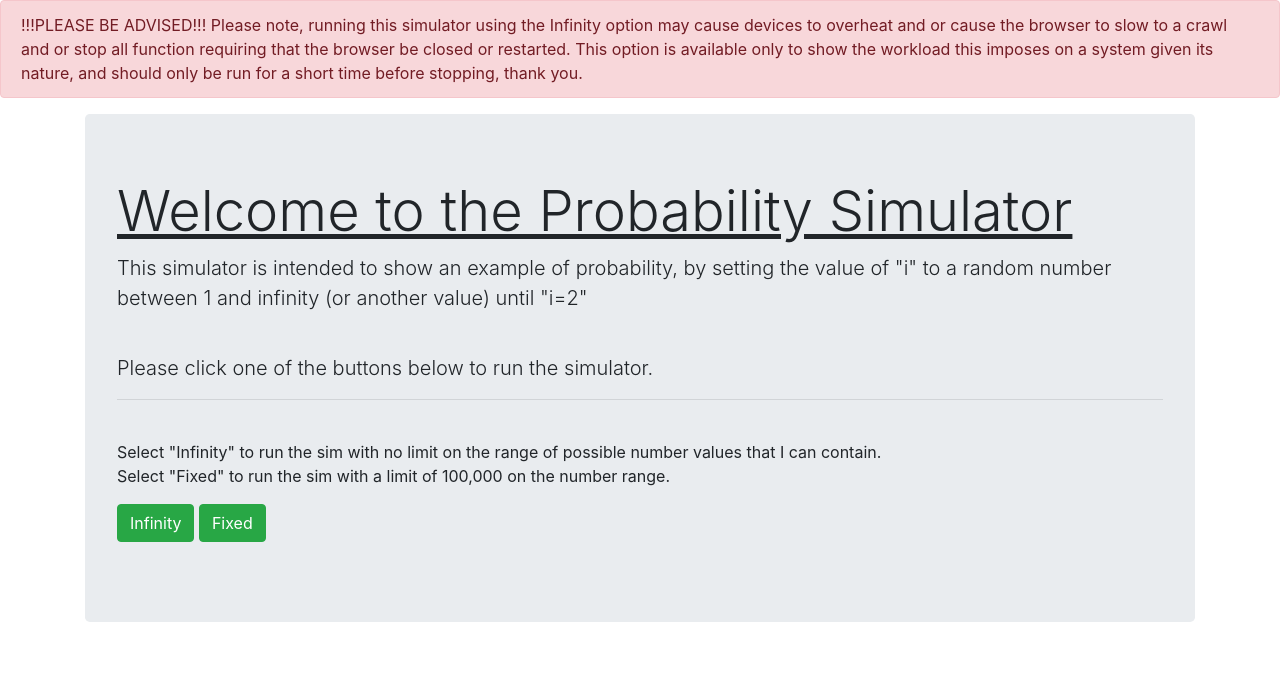
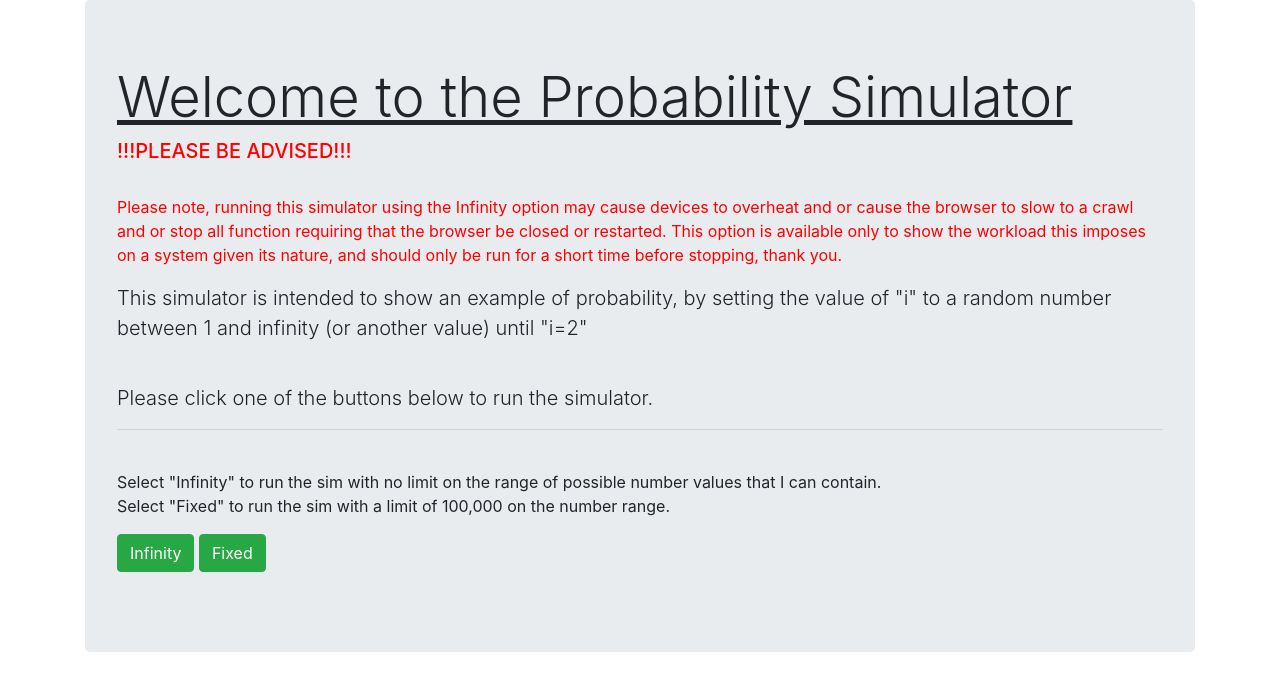
Before and after one commit to brando5393/probability-simulator, a plain HTML site: page index.html in a window 1280 px wide. Drawn offline with nearby package versions, Linux system fonts and the light colour scheme.

Commit message:
reworked notice and put in needed CSS

```diff
--- a/index.html
+++ b/index.html
@@ -13,17 +13,18 @@
 </head>
 
 <body>
-    <div class="alert alert-danger" role="alert">
-        !!!PLEASE BE ADVISED!!!
-        Please note, running this simulator using the Infinity option may cause devices to overheat and or cause the
-        browser to slow to a crawl and or stop all function requiring that the browser be closed or restarted. This
-        option is available only to show the workload this imposes on a system given its nature, and should only be run
-        for a short time before stopping, thank you.
-    </div>
     <div class="container">
         <header>
             <div class="jumbotron">
                 <h1 class="display-4">Welcome to the Probability Simulator</h1>
+                <div class="notice">
+                        <h5>!!!PLEASE BE ADVISED!!!</h5>
+                        <br>
+                        <p>Please note, running this simulator using the Infinity option may cause devices to overheat and or cause the
+                        browser to slow to a crawl and or stop all function requiring that the browser be closed or restarted. This
+                        option is available only to show the workload this imposes on a system given its nature, and should only be run
+                        for a short time before stopping, thank you.</p>
+                    </div>
                 <p class="lead">This simulator is intended to show an example of probability, by setting the value of
                     "i" to a random number between 1 and infinity (or another value) until "i=2"</p>
                 <br>
--- a/main.css
+++ b/main.css
@@ -5,3 +5,6 @@ h1{
 .btn-success:hover{
     color: yellow;
 }
+.notice{
+    color: red;
+}
```
